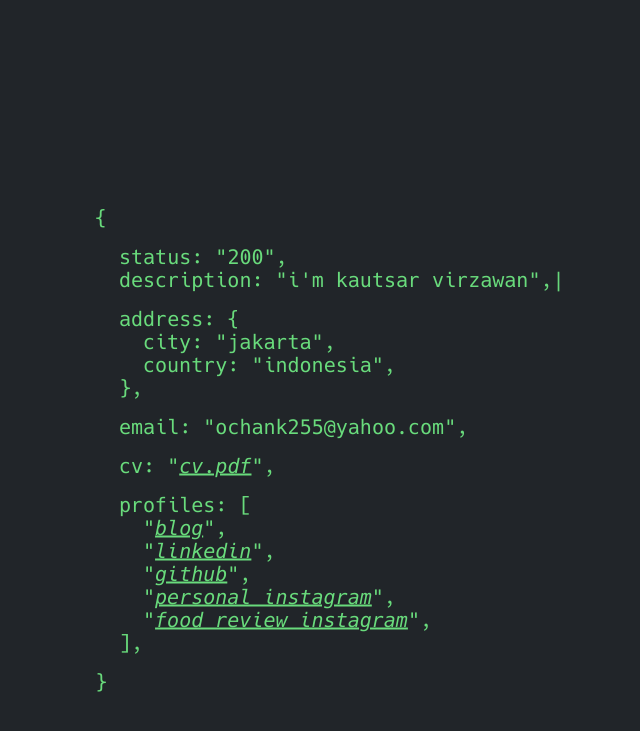
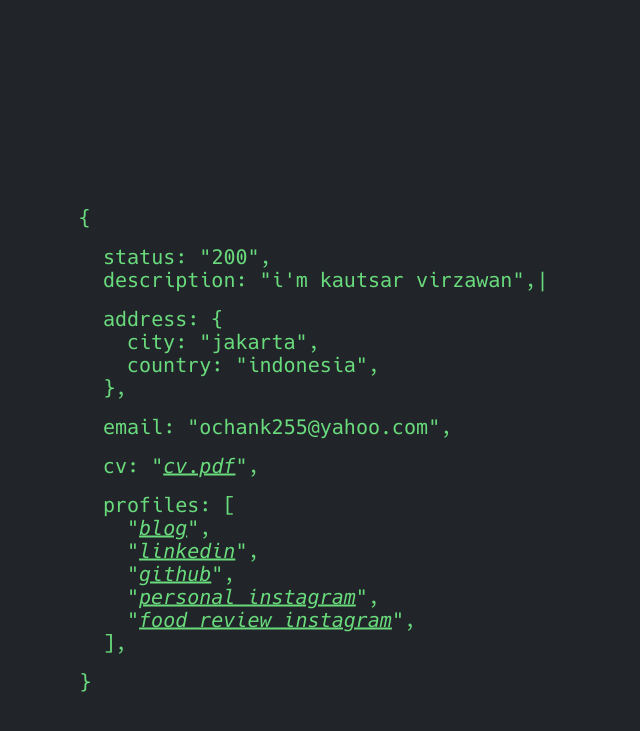
Before and after one commit to Kautsarv/hi, a Jekyll site: the page built from index.md, in a window 1280 px wide. Shown: the top 731 px of the page, without its empty margins (185-825 px from the left). Built offline with Jekyll 4.4.1, drawn with Linux system fonts in a browser that asks for light colours.

Commit message:
Update _json.scss

```diff
--- a/_sass/_json.scss
+++ b/_sass/_json.scss
@@ -1,6 +1,6 @@
 .json {
   white-space: nowrap;
-  margin-left: 1.5rem;
+  margin-left: 0.5rem;
 
   &:before {
     content: "{";
```
